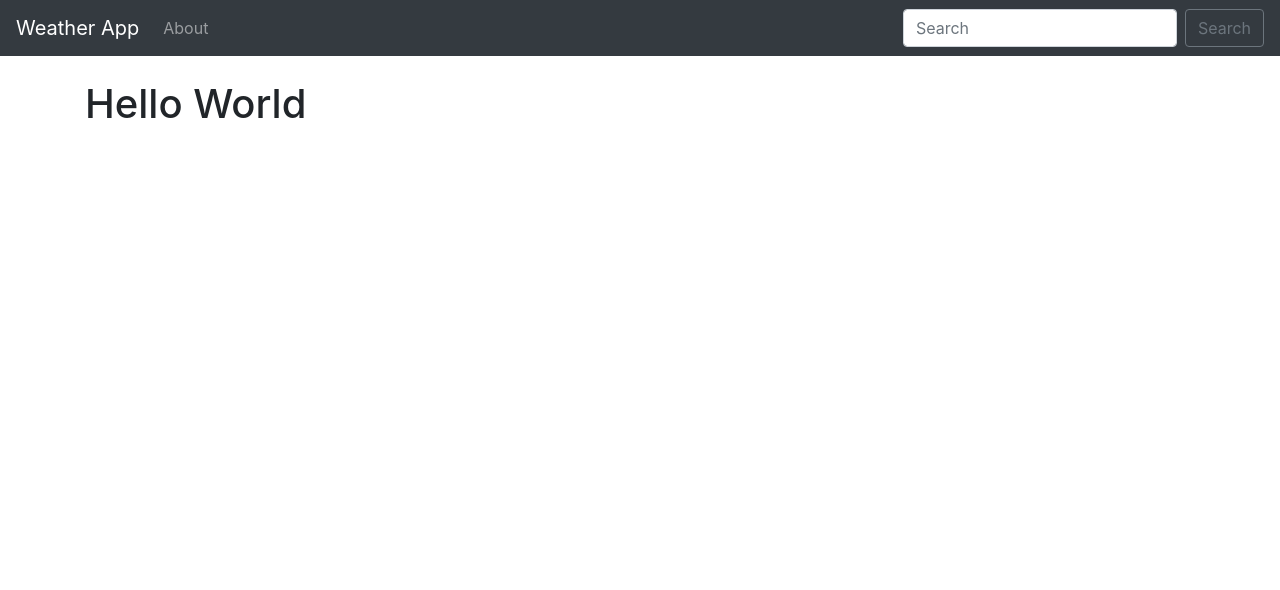
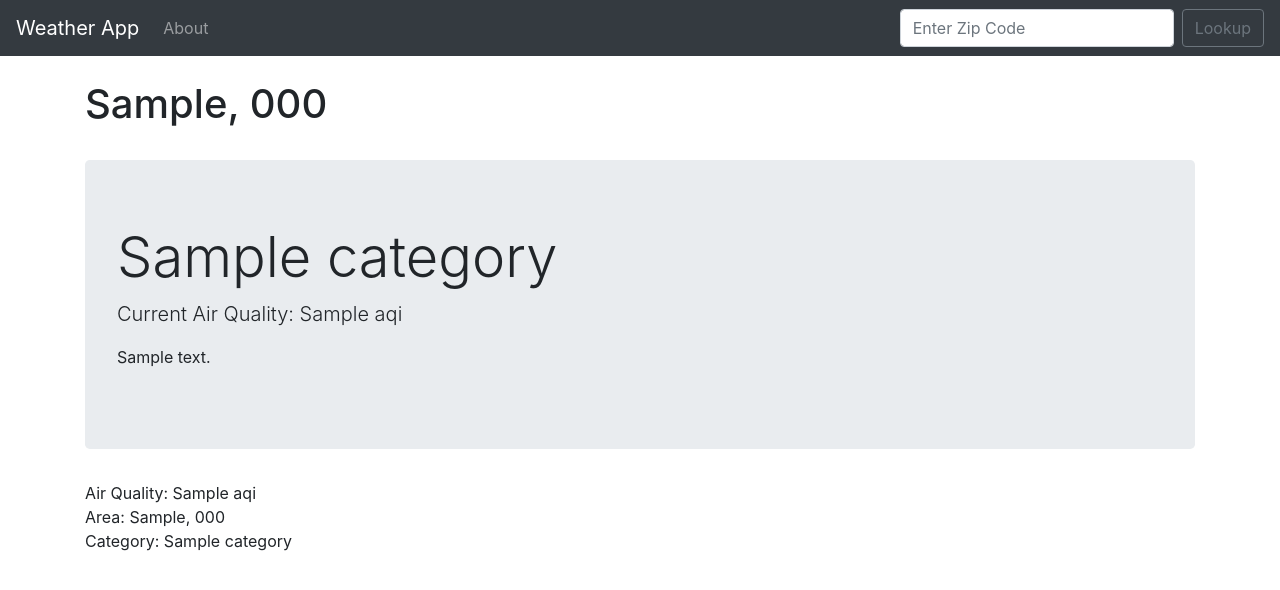
Before and after one commit to ddevalco/djangoweather, a Django app: template lookup/templates/home.html in a window 1280 px wide. Shown: the top 590 px of the page. Run offline with Django 3.2, Linux system fonts and the light colour scheme; the template is opened without the code that fills it: most values are stand-ins (such as "Sample title", 1, 10 or a date in 2020); some libraries are stand-ins or nearby versions.

Commit message:
Latest Updates

```diff
--- a/lookup/templates/base.html
+++ b/lookup/templates/base.html
@@ -9,6 +9,16 @@
     <link rel="stylesheet" href="https://stackpath.bootstrapcdn.com/bootstrap/4.4.1/css/bootstrap.min.css" integrity="sha384-Vkoo8x4CGsO3+Hhxv8T/Q5PaXtkKtu6ug5TOeNV6gBiFeWPGFN9MuhOf23Q9Ifjh" crossorigin="anonymous">
 
     <title>Hello, world!</title>
+    <style>
+        .good {background-color: #0C0;}
+        .moderate {background-color: #FFFF00;}
+        .usg {background-color: #FF9900;}
+        .unhealthy {background-color: #FF0000;}
+        .veryunhealthy {background-color: #990066;}
+        .hazardous {background-color: #660000;}
+    </style>
+
+
   </head>
 
   <body>
@@ -27,9 +37,10 @@
 
 
     </ul>
-    <form class="form-inline my-2 my-lg-0">
-      <input class="form-control mr-sm-2" type="search" placeholder="Search" aria-label="Search">
-      <button class="btn btn-outline-secondary my-2 my-sm-0" type="submit">Search</button>
+    <form action="{% url 'home' %}" class="form-inline my-2 my-lg-0" method="POST">
+        {% csrf_token %}
+      <input class="form-control mr-sm-2" type="search" placeholder="Enter Zip Code" aria-label="Search" name="zipcode">
+      <button class="btn btn-outline-secondary my-2 my-sm-0" type="submit">Lookup</button>
     </form>
   </div>
 </nav>
--- a/lookup/templates/home.html
+++ b/lookup/templates/home.html
@@ -2,6 +2,25 @@
 
 {% block content %}
 
-<h1>Hello World</h1>
+<h1>{{ api.0.ReportingArea }}, {{ api.0.StateCode }}</h1>
+<br/>
 
+{% if  api %}
+    {% if api == "Error..." %}
+        There was an error, please try again...
+    {% else %}
+<div class="jumbotron {{category_color}}">
+  <h1 class="display-4">{{ api.0.Category.Name }}<br/></h1>
+  <p class="lead">Current Air Quality: {{ api.0.AQI }}</p>
+
+  <p>
+    {{ category_description }}
+</div>
+
+
+        Air Quality: {{ api.0.AQI }}<br/>
+        Area:  {{ api.0.ReportingArea }}, {{ api.0.StateCode }}<br/>
+        Category:  {{ api.0.Category.Name }}
+    {% endif %}
+{% endif %}
 {% endblock content %}
```
Also changed, not shown: lookup/views.py (+33 -1 lines).
